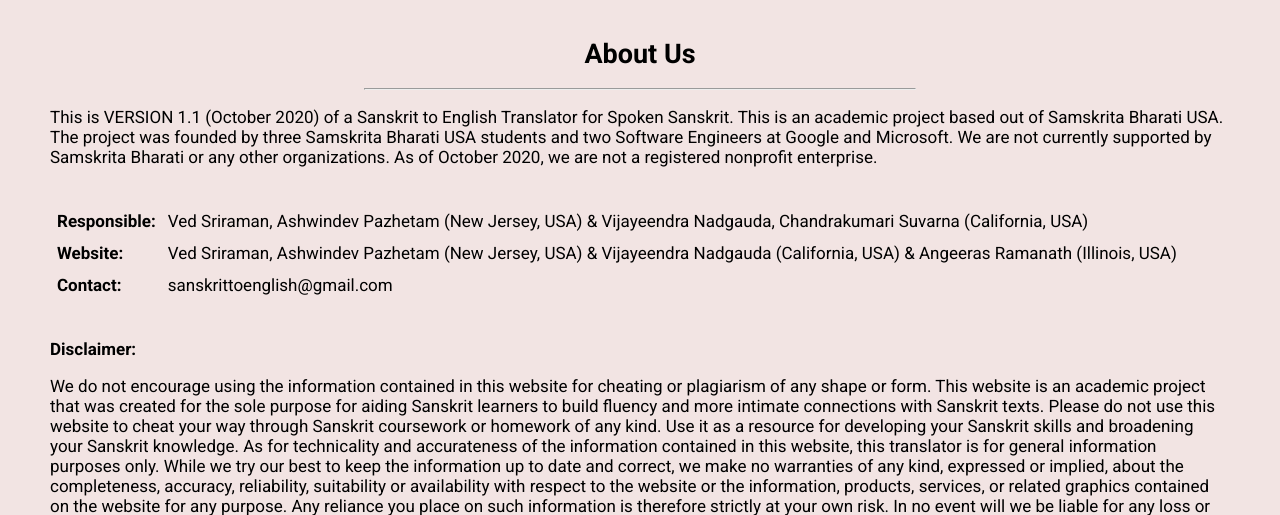
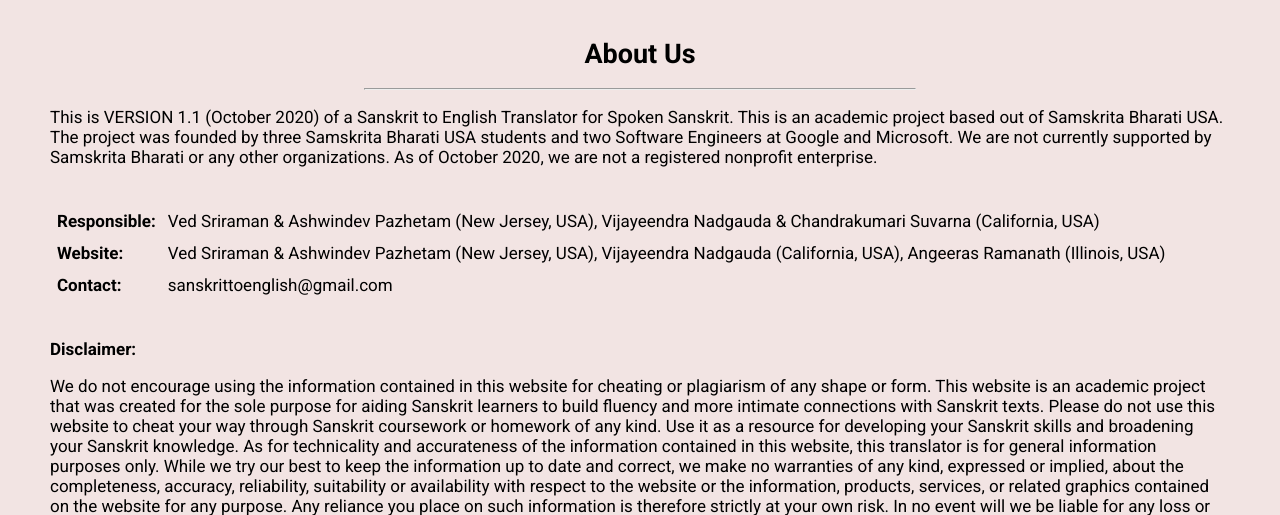
Before and after one commit to apazhetam/sanskrit-translator-website, a Flask app: page /about/ in a window 1280 px wide. Shown: the part 87-602 px from the top of the page. Run offline with Flask 2, Linux system fonts and the light colour scheme; parts of the project's set-up code (start-up, migrations or seed data) failed here and were passed over.

Commit message:
Update about.html

```diff
--- a/templates/about.html
+++ b/templates/about.html
@@ -31,11 +31,11 @@
         <table>
             <tr>
                 <td style="font-weight:bold;padding:5px;">Responsible: </td>
-                <td style="padding:5px;">Ved Sriraman, Ashwindev Pazhetam (New Jersey, USA) & Vijayeendra Nadgauda, Chandrakumari Suvarna (California, USA)</td>
+                <td style="padding:5px;">Ved Sriraman & Ashwindev Pazhetam (New Jersey, USA), Vijayeendra Nadgauda & Chandrakumari Suvarna (California, USA)</td>
             </tr>
             <tr>
                 <td style="font-weight:bold;padding:5px;">Website: </td>
-                <td style="padding:5px;">Ved Sriraman, Ashwindev Pazhetam (New Jersey, USA) & Vijayeendra Nadgauda (California, USA) & Angeeras Ramanath (Illinois, USA) </td>
+                <td style="padding:5px;">Ved Sriraman & Ashwindev Pazhetam (New Jersey, USA), Vijayeendra Nadgauda (California, USA), Angeeras Ramanath (Illinois, USA) </td>
             </tr>
             </tr>
                 <td style="font-weight:bold;padding:5px;">Contact: </td>
```
